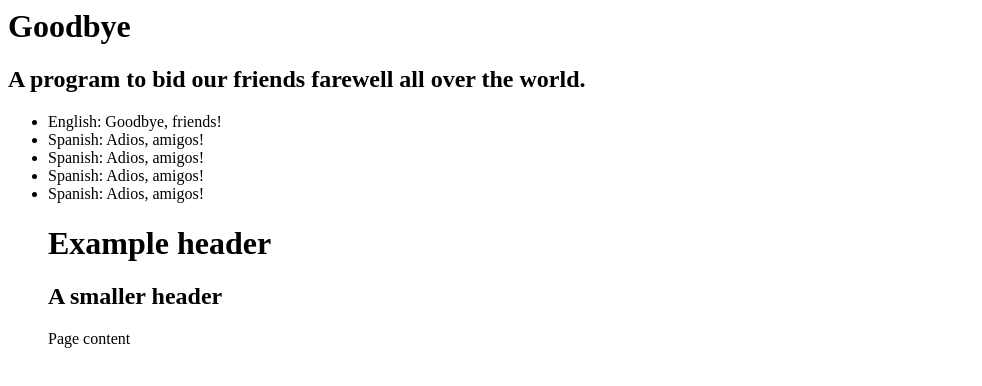
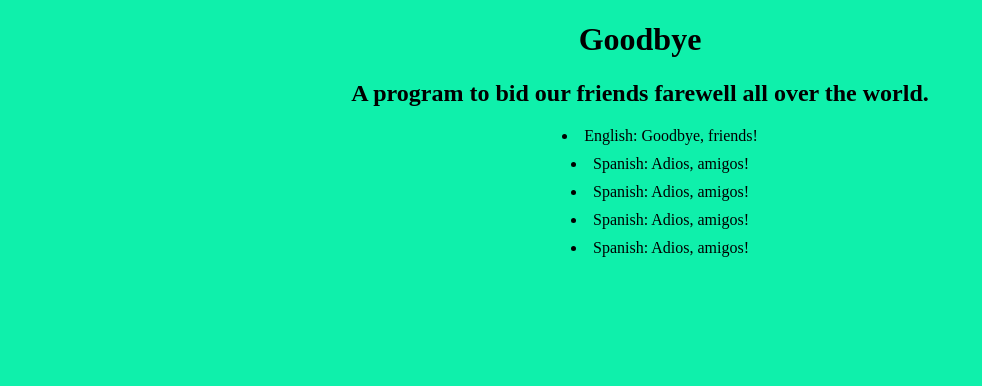
Before and after one commit to mikkrieg/goodbye, a plain HTML site: page goodbye.html in a window 1280 px wide. Shown: the whole page, without its empty margins (0-982 px from the left). Drawn offline with Linux system fonts and the light colour scheme.

Commit message:
Added CSS styling and added the CSS link to the html file

```diff
--- /dev/null
+++ b/css/styles.css
@@ -0,0 +1,13 @@
+body {
+  background-color: #0FF0AB;
+  text-align: center;
+}
+
+
+li {
+  padding-bottom: 10px;
+}
+
+ul {
+  list-style-position: inside;
+}
--- a/goodbye.html
+++ b/goodbye.html
@@ -1,3 +1,10 @@
+<!DOCTYPE html>
+<html lang="en-us">
+  <head>
+    <link href="css/styles.css" rel="stylesheet" type="text/css">
+    <title>Example title</title>
+  </head>
+  <body>
     <h1> Goodbye </h1>
     <h2> A program to bid our friends farewell all over the world. </h2>
 
@@ -7,14 +14,5 @@
     <li> Spanish:  Adios, amigos! </li>
     <li> Spanish:  Adios, amigos! </li>
     <li> Spanish:  Adios, amigos! </li>
-
-<!DOCTYPE html>
-<html lang="en-US">
-<head>
-  <title>Example title</title>
-</head>
-<body>
-  <h1>Example header</h1>
-  <h2>A smaller header</h2>
-  <p>Page content</p>
   </body>
+</html>
```
Lines whose indentation alone changed are shown as unchanged.
